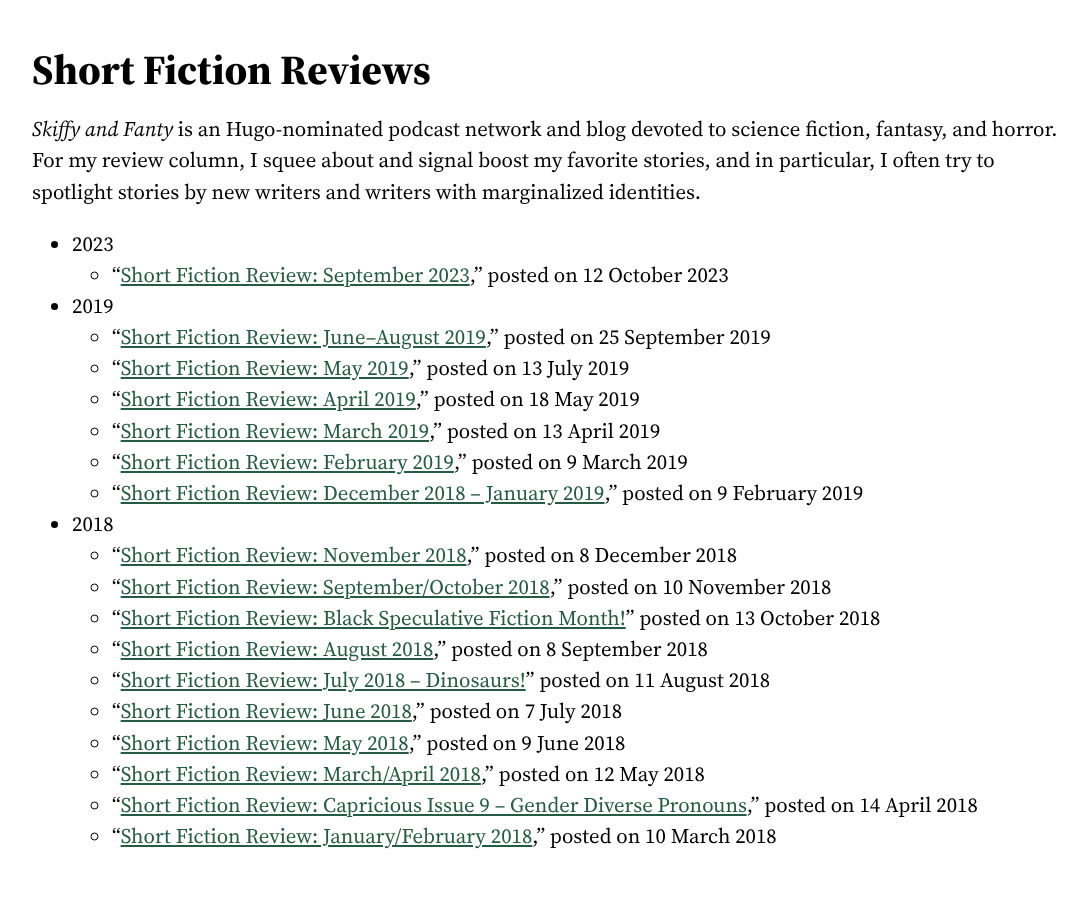
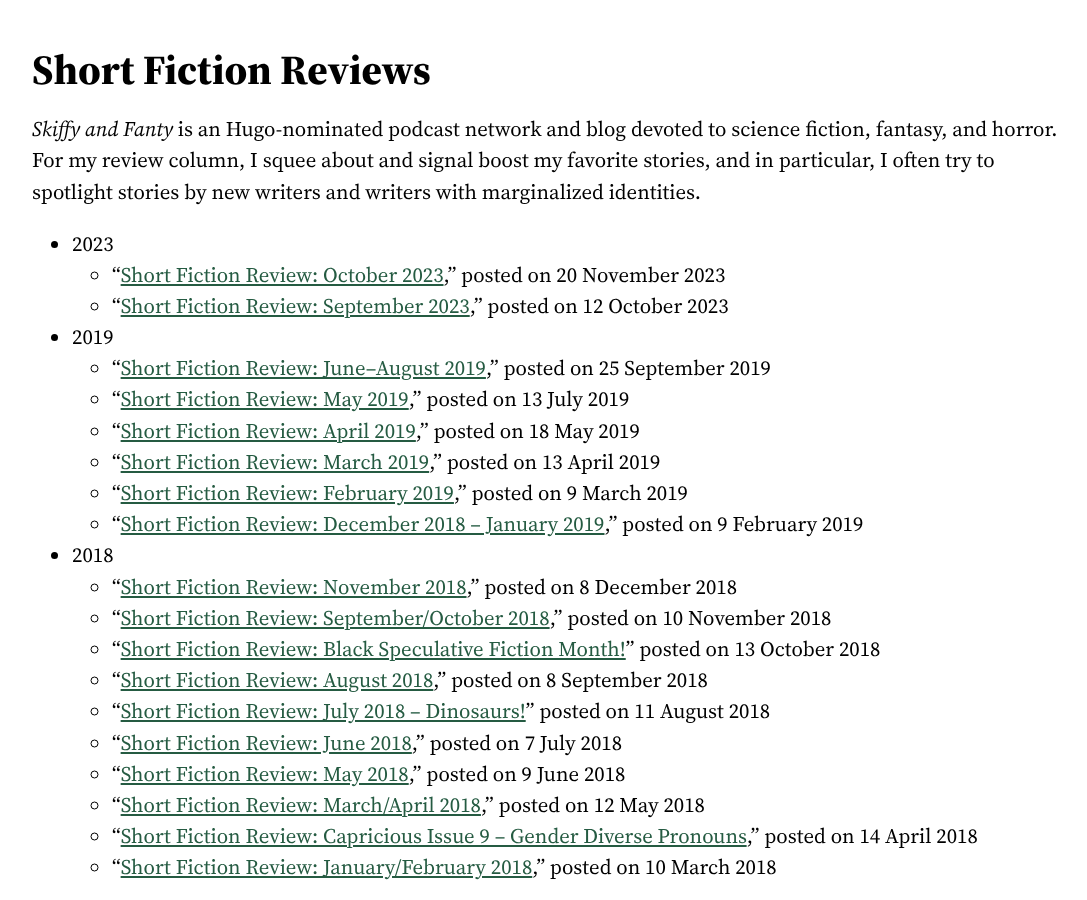
Before and after one commit to cncoulter/camcoulter.com, a Jekyll site: the page built from Publications.html, in a window 1280 px wide and 900 px high, scrolled down 543 px. Shown: the whole window, without its empty margins (88-1175 px from the left). Built offline with Jekyll 4.4.1, drawn with Linux system fonts in a browser that asks for light colours; some web fonts are replaced.

Commit message:
Update Publications

```diff
--- a/Publications.html
+++ b/Publications.html
@@ -28,6 +28,7 @@
 <ul>
 	<li>2023
 		<ul>
+			<li>“<a href="https://skiffyandfanty.com/blog/short-fiction-review-october-2023/" class="font-weight-bold">Short Fiction Review: October 2023</a>,” posted on 20 November 2023</li>
 			<li>“<a href="https://skiffyandfanty.com/blog/short-fiction-review-september-2023/" class="font-weight-bold">Short Fiction Review: September 2023</a>,” posted on 12 October 2023</li>
 		</ul>
 	</li>
```
